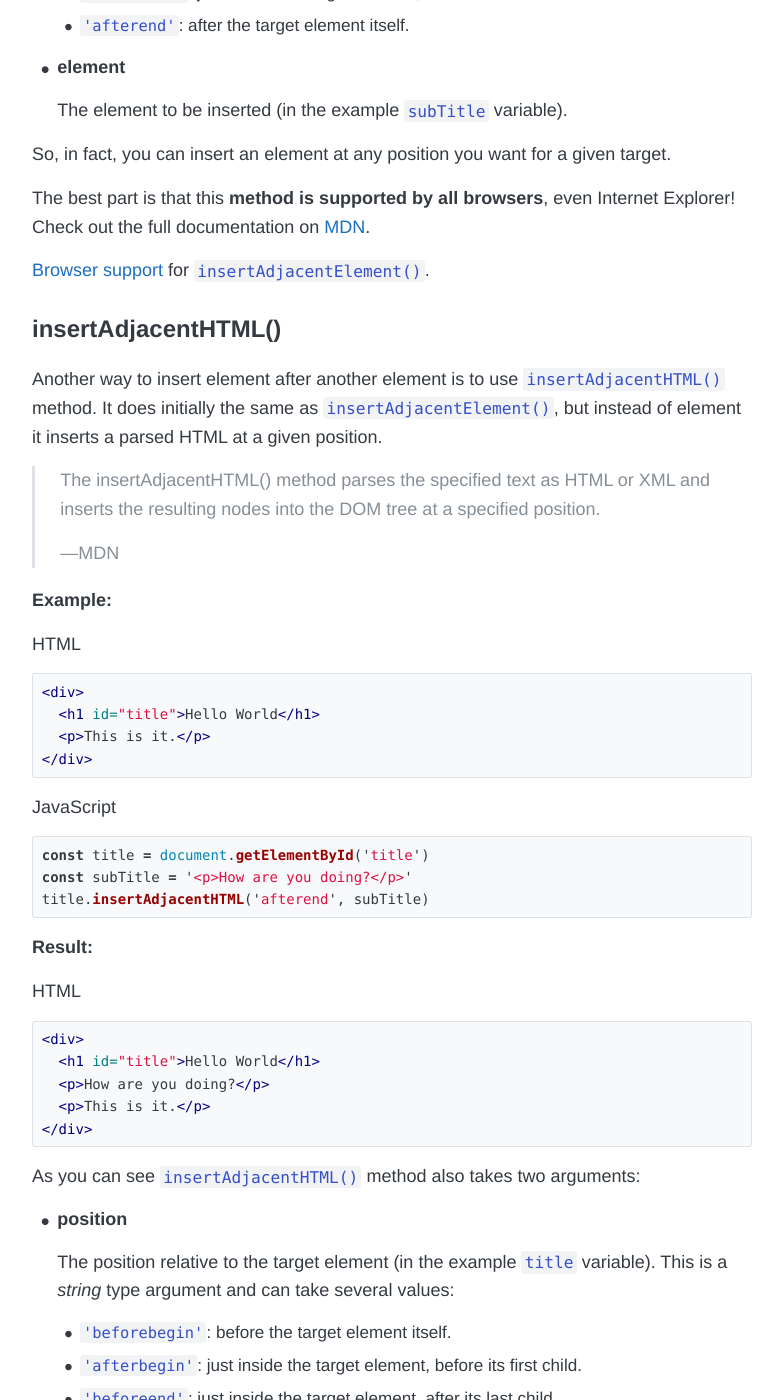
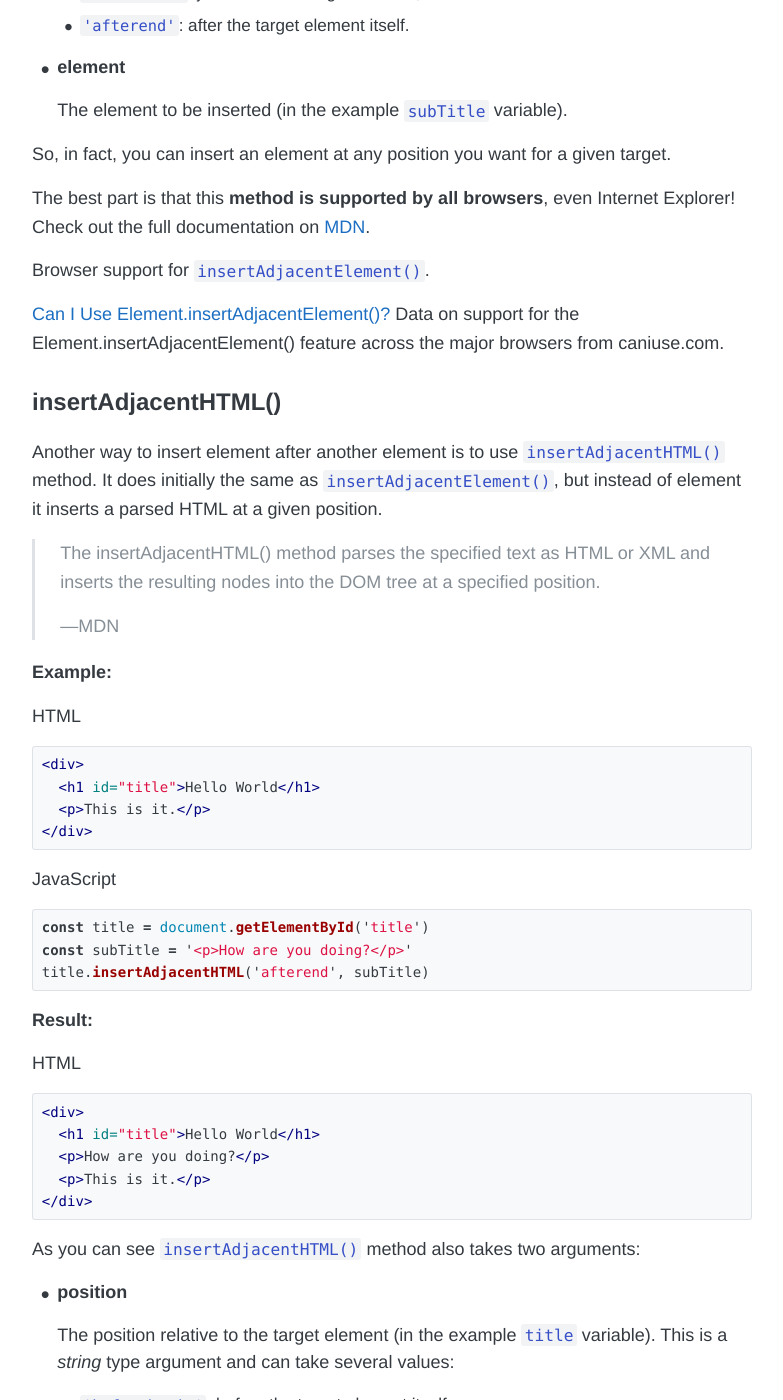
Before and after one commit to nikitahl/dev-blog, a Jekyll site: the page built from _posts/2018/11/2018-11-26-how-to-insert-element-after-an-element-with-javascript.md, in a window 1280 px wide and 1400 px high, scrolled down 1529 px. Shown: the whole window, without its empty margins (248-1031 px from the left). Built offline with Jekyll 4.4.1, drawn with Linux system fonts in a browser that asks for light colours; a script that is not in the unit is left out; some of the changed text lies outside the part shown.

Commit message:
Add caniuse embed for an article

```diff
--- a/_posts/2018/11/2018-11-26-how-to-insert-element-after-an-element-with-javascript.md
+++ b/_posts/2018/11/2018-11-26-how-to-insert-element-after-an-element-with-javascript.md
@@ -67,7 +67,11 @@
 
 The best part is that this **method is supported by all browsers**, even Internet Explorer! Check out the full documentation on [MDN](https://developer.mozilla.org/en-US/docs/Web/API/Element/insertAdjacentElement){:target="blank"}.
 
-[Browser support](https://caniuse.com/#search=insertAdjacentElement()){:target="blank"} for `insertAdjacentElement()`.
+Browser support for `insertAdjacentElement()`.
+
+<p class="ciu_embed" data-feature="insert-adjacent" data-periods="future_1,current,past_1" data-accessible-colours="false">
+<a href="https://caniuse.com/#feat=insert-adjacent">Can I Use Element.insertAdjacentElement()?</a> Data on support for the Element.insertAdjacentElement() feature across the major browsers from caniuse.com.
+</p>
 
 ## insertAdjacentHTML()
 Another way to insert element after another element is to use `insertAdjacentHTML()` method.
@@ -120,6 +124,11 @@
 
 Full documentation on [MDN](https://developer.mozilla.org/en-US/docs/Web/API/Element/insertAdjacentHTML){:target="blank"}. And just like with the previous method it is supported by all browsers.
 
-[Browser support](https://caniuse.com/#search=insertAdjacentHTML()){:target="blank"} for `insertAdjacentHTML()`.
+Browser support for `insertAdjacentHTML()`.
+
+<p class="ciu_embed" data-feature="insertadjacenthtml" data-periods="future_1,current,past_1" data-accessible-colours="false">
+<a href="https://caniuse.com/#feat=insertadjacenthtml">Can I Use Element.insertAdjacentHTML()?</a> Data on support for the Element.insertAdjacentHTML() feature across the major browsers from caniuse.com.
+</p>
 
 ---
+<script src="https://cdn.jsdelivr.net/gh/ireade/caniuse-embed/caniuse-embed.min.js"></script>
```
